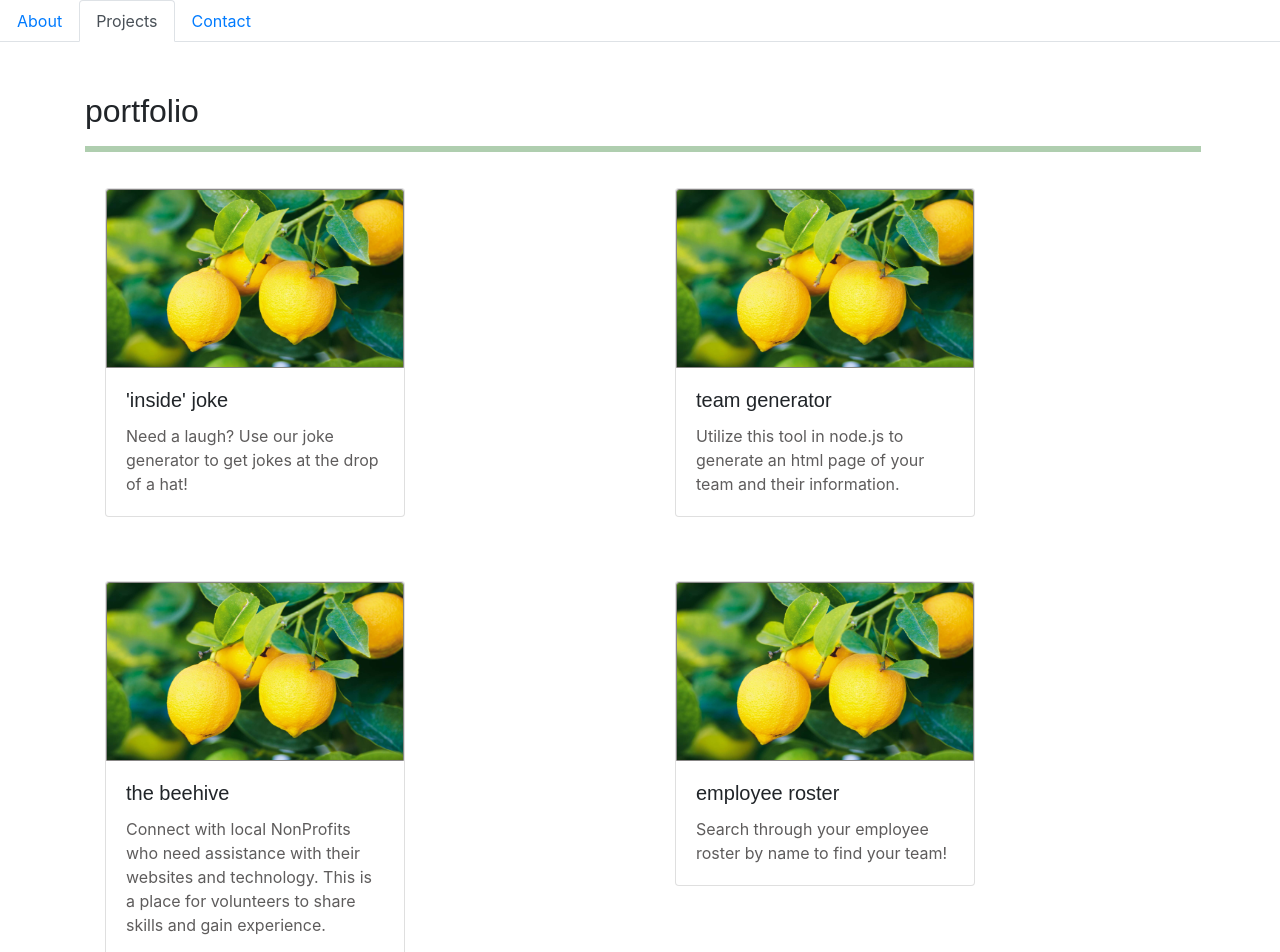
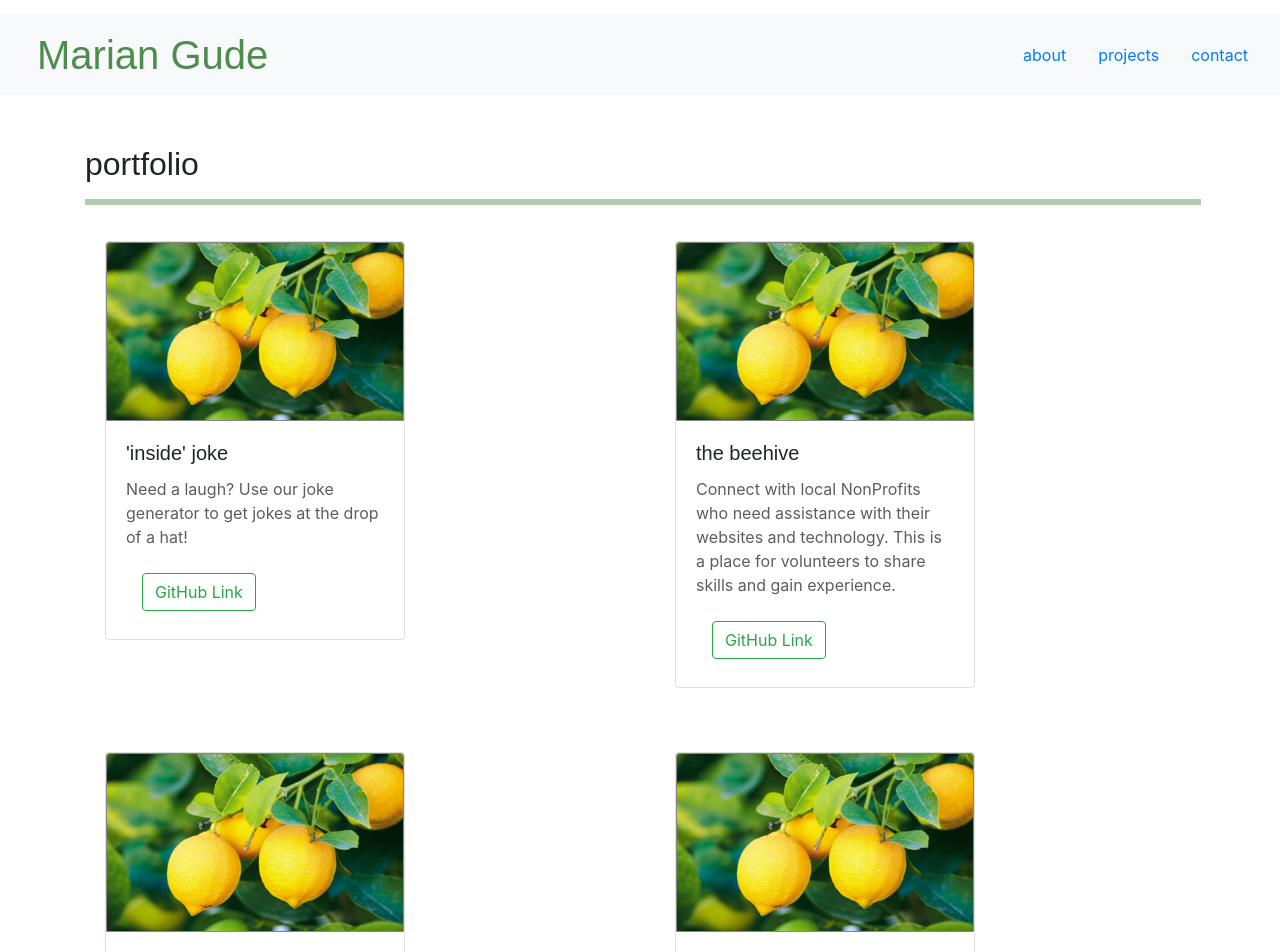
Before and after one commit to mkgude/react-portfolio, a React (Create React App) app: page /projects in a window 1280 px wide. Shown: the top 952 px of the page. Built offline with nearby package versions, Linux system fonts and the light colour scheme.

Commit message:
edited links for projects and nav bar

```diff
--- a/src/App.js
+++ b/src/App.js
@@ -12,6 +12,7 @@ function App() {
       <div>
         <Header />
         <Route exact path="/" component={About} />
+        <Route exact path="/about" component={About} />
         <Route exact path="/projects" component={Projects} />
         <Route exact path="/contact" component={Contact} />
       </div>
--- a/src/components/Header.js
+++ b/src/components/Header.js
@@ -7,36 +7,71 @@ function Header() {
   const location = useLocation();
 
   return (
-    <ul className="nav nav-tabs">
-      <li className="nav-item">
+    <header class="header-wrap">
+      <nav class="navbar navbar-expand-lg navbar-light bg-light header-wrap-2">
         <Link
           to="/"
           className={location.pathname === "/" ? "nav-link active" : "nav-link"}
         >
+          <h1>Marian Gude</h1>
+        </Link>
+        <button
+          class="navbar-toggler"
+          type="button"
+          data-toggle="collapse"
+          data-target="#navbarNav"
+          aria-controls="navbarNav"
+          aria-expanded="false"
+          aria-label="Toggle navigation"
+        >
+          <span class="navbar-toggler-icon"></span>
+        </button>
+
+        <div
+          class="collapse navbar-collapse justify-content-end"
+          id="navbarNav"
+        >
+          <ul class="nav justify-content-end">
+            <li class="nav-item nav-options">
+              <Link
+                to="/about"
+                className={
+                  location.pathname === "/about"
+                    ? "nav-link active"
+                    : "nav-link"
+                }
+              >
                 About
               </Link>
             </li>
-      <li className="nav-item">
+            <li class="nav-item nav-options">
               <Link
                 to="/projects"
                 className={
-            location.pathname === "/projects" ? "nav-link active" : "nav-link"
+                  location.pathname === "/projects"
+                    ? "nav-link active"
+                    : "nav-link"
                 }
               >
                 Projects
               </Link>
             </li>
-      <li className="nav-item">
+            <li class="nav-item nav-options">
               <Link
                 to="/contact"
                 className={
-            location.pathname === "/contact" ? "nav-link active" : "nav-link"
+                  location.pathname === "/contact"
+                    ? "nav-link active"
+                    : "nav-link"
                 }
               >
                 Contact
               </Link>
             </li>
           </ul>
+        </div>
+      </nav>
+    </header>
   );
 }
 export default Header;
--- a/src/components/ProjectCard.js
+++ b/src/components/ProjectCard.js
@@ -15,6 +15,11 @@ function ProjectCard(props) {
         <div className="card-body">
           <h5 className="card-title">{props.title}</h5>
           <p className="card-text">{props.description}</p>
+          <a className="nav-link" href={props.github} target="blank">
+            <button type="button" class="btn btn-outline-success">
+              GitHub Link
+            </button>
+          </a>
         </div>
       </div>
     </div>
--- a/src/components/pages/Projects.js
+++ b/src/components/pages/Projects.js
@@ -18,6 +18,31 @@ function Projects() {
               a hat!"
             alt="inside joint"
             image={image}
+            github="https://github.com/mkgude/marian-mike-jessica-camrynne-Joke-Factory"
+          />
+          <ProjectCard
+            href="https://stormy-dawn-09058.herokuapp.com/"
+            title="The BeeHive"
+            description="Connect with local NonProfits who need assistance with their websites and technology. This is a place for volunteers to share skills and gain experience."
+            alt="beehive"
+            image={image}
+            github="https://github.com/mkgude/Stormy-Dawn"
+          />
+          <ProjectCard
+            href="https://dry-mountain-53041.herokuapp.com/"
+            title="Employee Roster"
+            description="Search through your employee roster by name to find your team!"
+            alt="employee roster"
+            image={image}
+            github="https://github.com/mkgude/employee-roster"
+          />
+          <ProjectCard
+            href="https://evening-escarpment-30021.herokuapp.com/"
+            title="Burger Joint"
+            description="What type of burger do you want?!"
+            alt="burger joint"
+            image={image}
+            github="https://github.com/mkgude/burger_joint"
           />
           <ProjectCard
             href="https://github.com/mkgude/hw10-team-dashboard"
@@ -25,27 +50,7 @@ function Projects() {
             description="Utilize this tool in node.js to generate an html page of your team and their information."
             alt="team generator"
             image={image}
-          />
-          <ProjectCard
-            href="https://stormy-dawn-09058.herokuapp.com/"
-            title="The BeeHive"
-            description="Connect with local NonProfits who need assistance with their websites and technology. This is a place for volunteers to share skills and gain experience."
-            alt="beehive"
-            image={image}
-          />
-          <ProjectCard
-            href="https://dry-mountain-53041.herokuapp.com/"
-            title="Employee Roster"
-            description="Search through your employee roster by name to find your team!"
-            alt="employee roster"
-            image={image}
-          />
-          <ProjectCard
-            href="https://evening-escarpment-30021.herokuapp.com/"
-            title="Burger Joint"
-            description="What type of burger do you want?!"
-            alt="burger joint"
-            image={image}
+            github="https://github.com/mkgude/hw12-employeemanager"
           />
           <ProjectCard
             href="https://evening-escarpment-30021.herokuapp.com/"
@@ -53,6 +58,7 @@ function Projects() {
             description="A way to track how much money is coming in and out of your pocket!"
             alt="budget tracker"
             image={image}
+            github="https://github.com/mkgude/budgettracker"
           />
         </div>
       </main>
```
Lines whose indentation alone changed are shown as unchanged.
